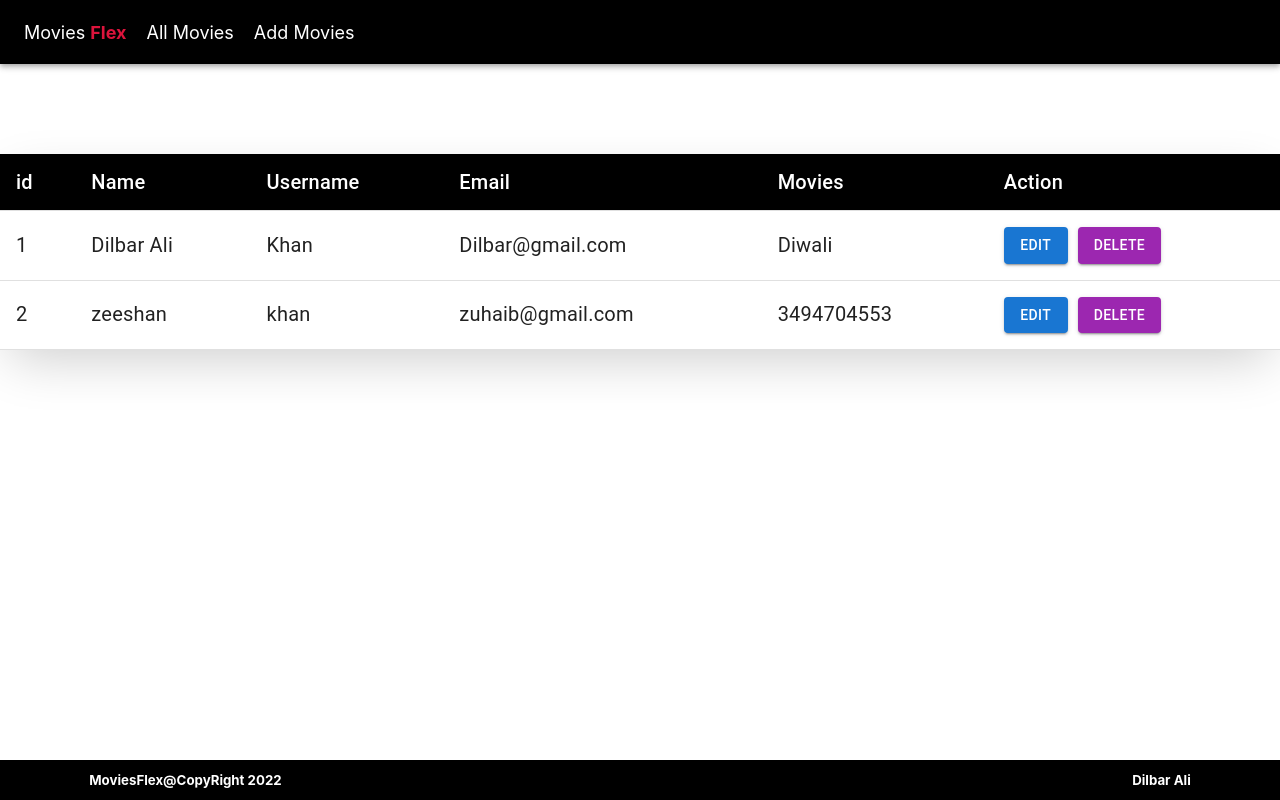
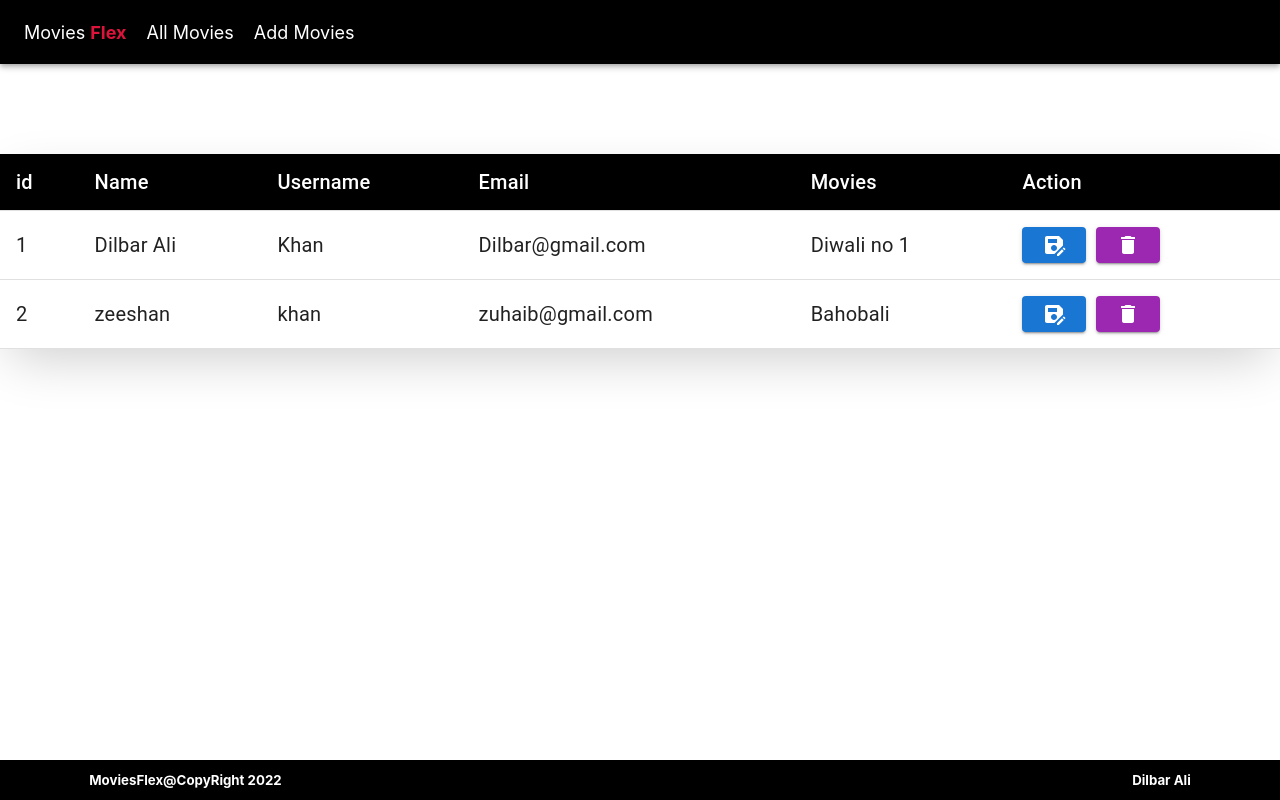
Before and after one commit to Dilbar-Ali/CrudApp, a React (Create React App) app in the folder crudapp/: page /all in a window 1280 px wide. Built offline with nearby package versions, Linux system fonts and the light colour scheme; data requests are answered from the project's data file.

Commit message:
100% work complete

```diff
--- a/crudapp/package.json
+++ b/crudapp/package.json
@@ -5,6 +5,7 @@
   "dependencies": {
     "@emotion/react": "^11.10.5",
     "@emotion/styled": "^11.10.5",
+    "@mui/icons-material": "^5.11.0",
     "@mui/material": "^5.11.0",
     "@testing-library/jest-dom": "^5.16.5",
     "@testing-library/react": "^13.4.0",
@@ -19,7 +20,7 @@
   },
   "scripts": {
     "start": "react-scripts start",
-    "json-server":"json-server --watch src/database/db.json --host 127.0.0.1 --port 3002",
+    "json-server": "json-server --watch src/database/db.json --host 127.0.0.1 --port 3002",
     "build": "react-scripts build",
     "test": "react-scripts test",
     "eject": "react-scripts eject"
--- a/crudapp/src/components/AllUsers.js
+++ b/crudapp/src/components/AllUsers.js
@@ -1,5 +1,7 @@
 import { useEffect, useState } from "react";
 import "./allusers.css";
+import DeleteIcon from '@mui/icons-material/Delete';
+import SaveAsIcon from '@mui/icons-material/SaveAs';
 import {
   Table,
   TableCell,
@@ -66,8 +68,8 @@ getUsersDetails();
             <TableCell>{user.email}</TableCell>
             <TableCell>{user.phone}</TableCell>
             <TableCell>
-              <Button variant="contained" style={{marginRight:10}}component={Link} to={`/edit/${user.id}`} >Edit</Button>
-              <Button variant="contained" color="secondary"  onClick={()=>deleteUserData(user.id)}>Delete</Button>
+              <Button variant="contained" style={{marginRight:10}}component={Link} to={`/edit/${user.id}`} ><SaveAsIcon/></Button>
+              <Button variant="contained" color="secondary"  onClick={()=>deleteUserData(user.id)}><DeleteIcon/></Button>
             </TableCell>
           </TBody>
         ))
--- a/crudapp/src/components/EditUser.js
+++ b/crudapp/src/components/EditUser.js
@@ -23,7 +23,7 @@ import { useNavigate, useParams } from "react-router-dom";
 
 const Container = styled(FormGroup)`
   width: 50%;
-  margin: 9% auto 0 auto;
+  margin: 3% auto 0 auto;
   box-shadow: rgba(0, 0, 0, 0.2) 0px 18px 50px -10px;
   padding :20px;
 
--- a/crudapp/src/components/MoviesFlex.js
+++ b/crudapp/src/components/MoviesFlex.js
@@ -1,5 +1,6 @@
 import React from "react";
 import "./moviesFlex.css";
+import DeleteIcon from '@mui/icons-material/Delete';
 const MoviesFlex = () => {
   return (
     <div className="main">
@@ -9,6 +10,7 @@ const MoviesFlex = () => {
         </h1>
         <div className="left">
           <p>
+          <DeleteIcon/>
             Each color can be represented in many different ways. For example
             blue can also be represented as. It doesn't matter which one you
             choose as long as it's a valid color.
--- a/crudapp/src/database/db.json
+++ b/crudapp/src/database/db.json
@@ -4,14 +4,14 @@
       "name": "Dilbar Ali",
       "username": "Khan",
       "email": "Dilbar@gmail.com",
-      "phone": "Diwali ",
+      "phone": "Diwali no 1",
       "id": 1
     },
     {
       "name": "zeeshan",
       "username": "khan ",
       "email": "zuhaib@gmail.com",
-      "phone": "3494704553",
+      "phone": "Bahobali",
       "id": 2
     }
   ]
```
Also changed, not shown: 1 other file (tests, documents, lock files or other folders).
